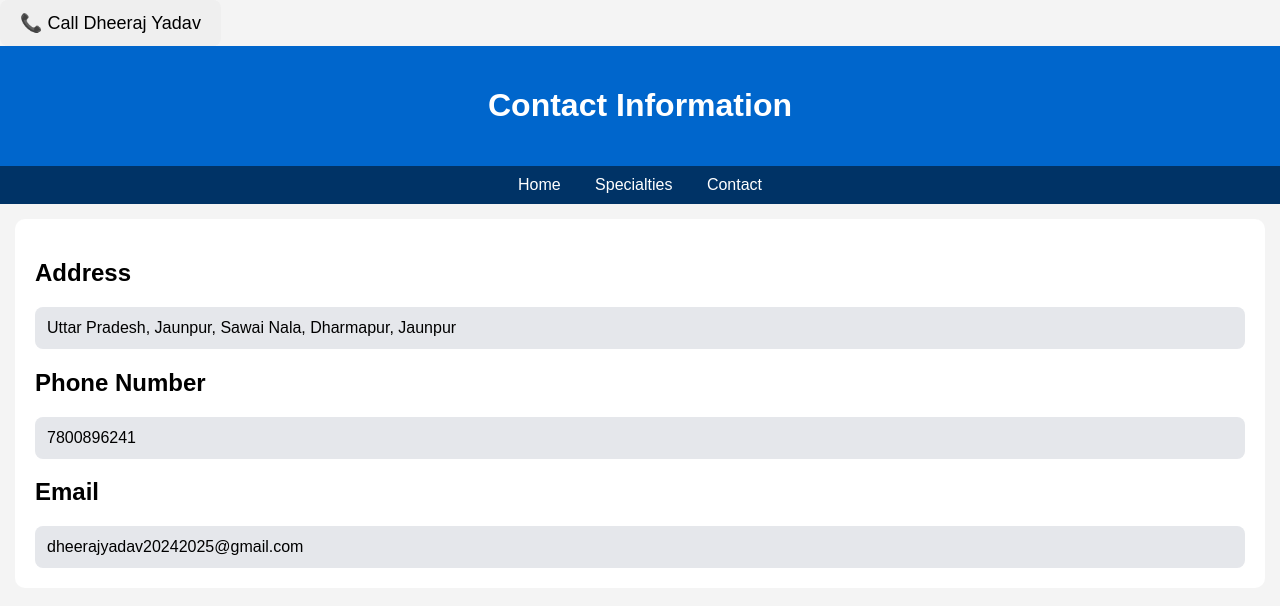
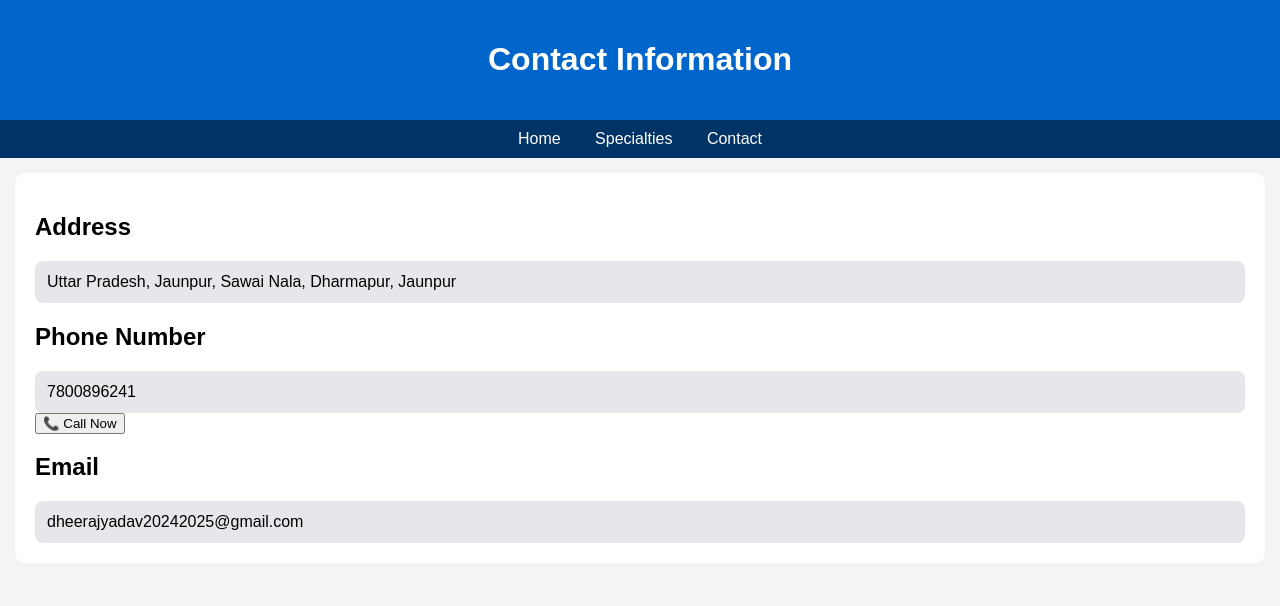
Before and after one commit to yashvar94-ui/Dheeraj-, a plain HTML site: page contact.html in a window 1280 px wide. Drawn offline with Linux system fonts and the light colour scheme.

Commit message:
Update contact.html

```diff
--- a/contact.html
+++ b/contact.html
@@ -47,16 +47,7 @@ border-radius:8px;
 </head>
 
 <body>
-<a href="tel:7800896241" style="text-decoration:none;">
-<button style="
-padding:12px 20px;
-font-size:18px;
-border:none;
-border-radius:8px;
-cursor:pointer;">
-📞 Call Dheeraj Yadav
-</button>
-</a>
+
 <header>
 <h1>Contact Information</h1>
 </header>
@@ -81,7 +72,9 @@ Sawai Nala, Dharmapur, Jaunpur
 <div class="box">
 7800896241
 </div>
-
+<a href="tel:7800896241">
+<button>📞 Call Now</button>
+</a>
 <h2>Email</h2>
 
 <div class="box">
```
